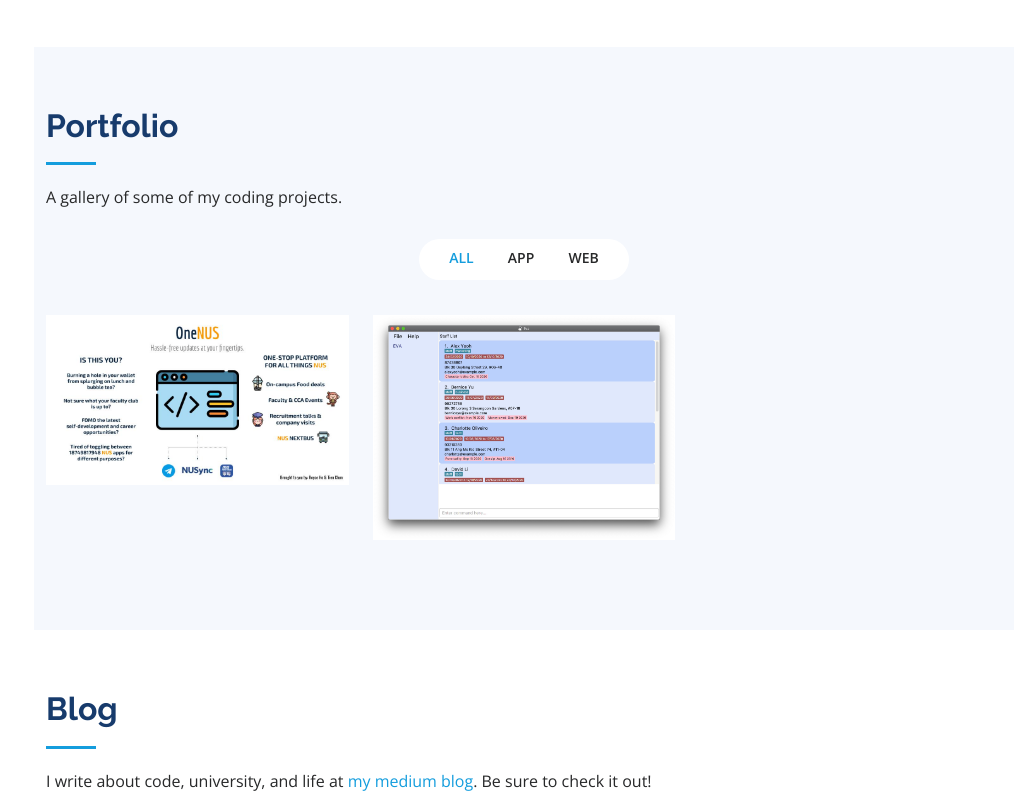
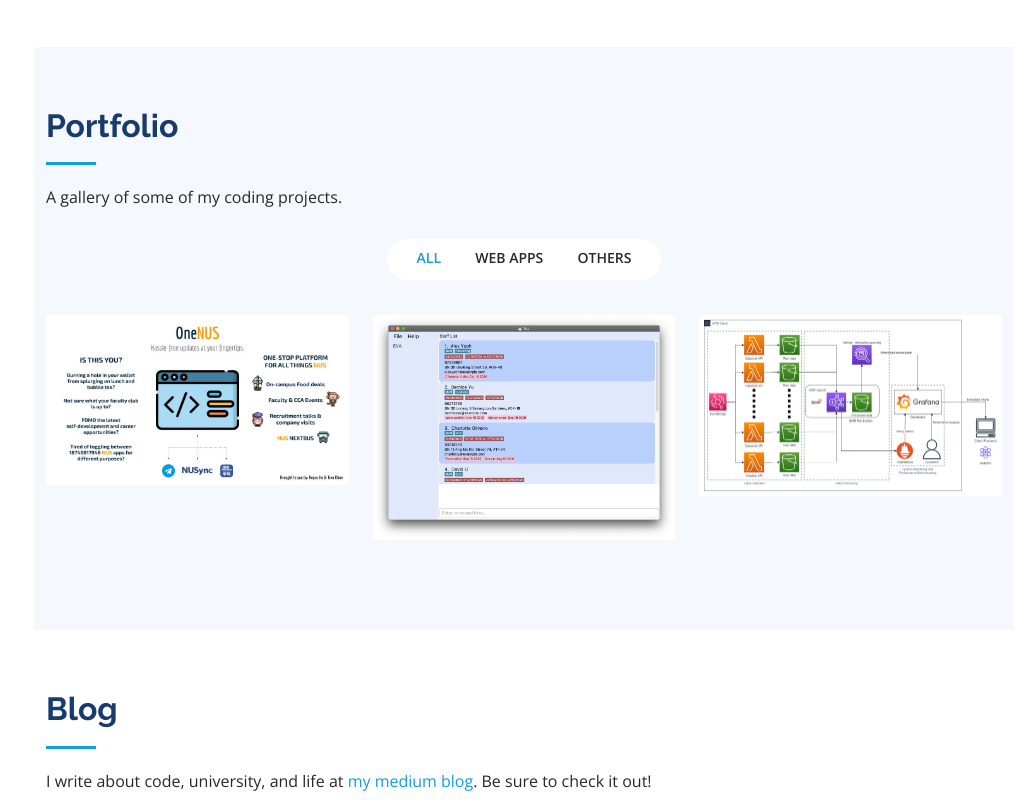
Before and after one commit to TheSpaceCuber/thespacecuber.github.io, a plain HTML site: page index.html in a window 1280 px wide. Shown: the part 3447-4247 px from the top of the page, without its empty margins (266-1280 px from the left). Drawn offline with nearby package versions, Linux system fonts and the light colour scheme.

Commit message:
add new project cs4225

```diff
--- a/index.html
+++ b/index.html
@@ -231,10 +231,7 @@
           <div class="col-lg-6" data-aos="fade-up">
             <h3 class="resume-title">Summary</h3>
             <div class="resume-item pb-0">
-              <h4>Royce Ho</h4>
               <ul>
-                <li>6 Bishan St 25</li>
-                <li>+65 92974683</li>
                 <li>royce.ho@u.nus.edu</li>
               </ul>
             </div>
@@ -433,8 +430,8 @@
           <div class="col-lg-12 d-flex justify-content-center">
             <ul id="portfolio-flters">
               <li data-filter="*" class="filter-active">All</li>
-              <li data-filter=".filter-app">App</li>
-              <li data-filter=".filter-web">Web</li>
+              <li data-filter=".filter-web">Web Apps</li>
+              <li data-filter=".filter-others">Others</li>
             </ul>
           </div>
         </div>
@@ -448,17 +445,27 @@
                 <a href="assets/img/onenus.jpg" data-gallery="portfolioGallery" class="portfolio-lightbox" title="A one-stop portal for all things NUS!">OneNUS</a>
                 <!-- Can create a new portfolio page here, but for now will just link directly to GitHub
                   <a href="portfolio-details.html" title="More Details"><i class="bx bx-link"></i></a> -->
-                <a href="https://github.com/TheSpaceCuber/OneNUS" title="More Details"><i class="bx bx-link"></i></a>
+                <a href="https://github.com/TheSpaceCuber/OneNUS" title="More Details">GitHub<i class="bx bx-link"></i></a>
               </div>
             </div>
           </div>
 
-          <div class="col-lg-4 col-md-6 portfolio-item filter-app">
+          <div class="col-lg-4 col-md-6 portfolio-item filter-others">
             <div class="portfolio-wrap">
               <img src="assets/img/eva.jpg" class="img-fluid" alt="">
               <div class="portfolio-links">
                 <a href="assets/img/eva.jpg" data-gallery="portfolioGallery" class="portfolio-lightbox" title="A HR management app.">EVA</i></a>
-                <a href="https://github.com/TheSpaceCuber/tp" title="More Details"><i class="bx bx-link"></i></a>
+                <a href="https://github.com/TheSpaceCuber/tp" title="More Details">GitHub<i class="bx bx-link"></i></a>
+              </div>
+            </div>
+          </div>
+
+          <div class="col-lg-4 col-md-6 portfolio-item filter-others">
+            <div class="portfolio-wrap">
+              <img src="assets/img/cs4225_architecture.png" class="img-fluid" alt="">
+              <div class="portfolio-links">
+                <a href="assets/img/cs4225_architecture.png" data-gallery="portfolioGallery" class="portfolio-lightbox" title="CS4225 Data Lake Project on AWS">Data Lake</i></a>
+                <a href="https://github.com/TheSpaceCuber/datalake" title="More Details">GitHub<i class="bx bx-link"></i></a>
               </div>
             </div>
           </div>
```
Also changed, not shown: assets/img/cs4225_architecture.png (added).
